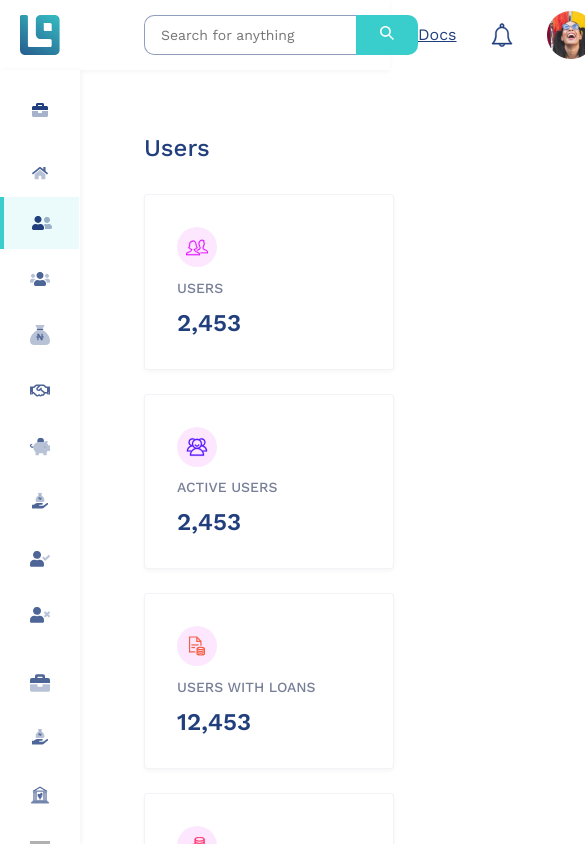
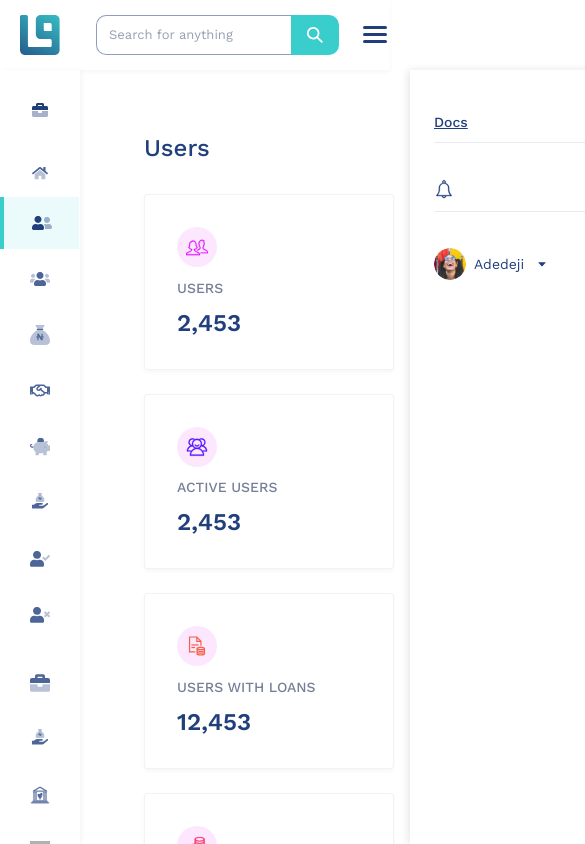
Before and after one commit to kennygodin/lendsqr-fe-test, a React (Vite) app: page / in a window 390 px wide. Both pictures are taken after typing "name@example.com", "Sample123" into the empty fields and a click on the button "LOG IN". Shown: the top 844 px of the page, 585 px wide, since content can reach past the window. Built offline with nearby package versions, Linux system fonts and the light colour scheme; grey boxes are pictures that could not be loaded.

Commit message:
feat: navbar responsiveness

```diff
--- a/src/components/navbar/Navbar.tsx
+++ b/src/components/navbar/Navbar.tsx
@@ -1,6 +1,13 @@
 import "./navbar.scss";
+import { useState } from "react";
 
 const Navbar = () => {
+  const [isMobileMenuOpen, setIsMobileMenuOpen] = useState(false);
+
+  const toggleMobileMenu = () => {
+    setIsMobileMenuOpen(!isMobileMenuOpen);
+  };
+
   return (
     <div className="navbar-container">
       <div className="search-container">
@@ -10,7 +17,13 @@ const Navbar = () => {
         </button>
       </div>
 
-      <div className="nav-items">
+      <div className="hamburger" onClick={toggleMobileMenu}>
+        <span></span>
+        <span></span>
+        <span></span>
+      </div>
+
+      <div className={`nav-items ${isMobileMenuOpen ? "mobile-open" : ""}`}>
         <div className="nav-item">
           <p className="docs">Docs</p>
         </div>
@@ -25,6 +38,10 @@ const Navbar = () => {
           <img src="/icons/cvr-arrow-down.svg" alt="cvr-arrow-down" />
         </div>
       </div>
+
+      {isMobileMenuOpen && (
+        <div className="mobile-overlay" onClick={toggleMobileMenu}></div>
+      )}
     </div>
   );
 };
--- a/src/components/navbar/navbar.scss
+++ b/src/components/navbar/navbar.scss
@@ -10,15 +10,37 @@
   align-items: center;
   justify-content: space-between;
   padding: 0 4rem;
+  position: relative;
+  background-color: #ffffff;
+
+  @include lg {
+    padding: 0 2rem;
+  }
+
+  @include md {
+    padding: 0 1.5rem;
+  }
+
+  @include sm {
+    padding: 0 1rem;
+  }
 
   .search-container {
     position: relative;
     flex: 1;
     max-width: 500px;
     height: 40px;
-
     display: flex;
     align-items: center;
+
+    @include md {
+      max-width: 300px;
+    }
+
+    @include sm {
+      max-width: none;
+      margin-right: 1rem;
+    }
 
     input {
       font-family: "Work Sans", sans-serif;
@@ -33,6 +55,16 @@
       font-weight: 400;
       color: #545f7d;
       flex: 1;
+      outline: none;
+
+      &::placeholder {
+        color: rgba(84, 95, 125, 0.6);
+      }
+
+      @include sm {
+        font-size: 13px;
+        padding: 0 0.75rem;
+      }
     }
 
     button {
@@ -46,39 +78,145 @@
       font-size: 14px;
       font-weight: 400;
       color: #545f7d;
+      display: flex;
+      align-items: center;
+      justify-content: center;
+
+      @include sm {
+        padding: 0 1rem;
+      }
+
+      img {
+        width: 16px;
+        height: 16px;
+      }
+    }
+  }
+
+  // Hamburger Menu
+  .hamburger {
+    display: none;
+    flex-direction: column;
+    gap: 4px;
+    cursor: pointer;
+    padding: 8px;
+    z-index: 1002;
+
+    @include md {
+      display: flex;
+    }
+
+    span {
+      width: 24px;
+      height: 3px;
+      background-color: #213f7d;
+      border-radius: 2px;
+      transition: all 0.3s ease;
+    }
+
+    &:hover span {
+      background-color: rgba(57, 205, 204, 1);
     }
   }
 
   .nav-items {
     display: flex;
     gap: 2rem;
+    align-items: center;
+
+    @include lg {
+      gap: 1.5rem;
+    }
+
+    @include md {
+      position: fixed;
+      top: 70px;
+      right: -300px;
+      width: 280px;
+      height: calc(100vh - 70px);
+      flex-direction: column;
+      background-color: #ffffff;
+      box-shadow: -2px 0 8px rgba(0, 0, 0, 0.1);
+      padding: 2rem 1.5rem;
+      gap: 1.5rem;
+      transition: right 0.3s ease;
+      z-index: 1001;
+      align-items: flex-start;
+
+      &.mobile-open {
+        right: 0;
+      }
+    }
 
     .nav-item {
       display: flex;
-      gap: 0.25rem;
+      gap: 0.5rem;
       align-items: center;
+
+      @include md {
+        width: 100%;
+        padding: 0.75rem 0;
+        border-bottom: 1px solid rgba(33, 63, 125, 0.1);
+
+        &:last-child {
+          border-bottom: none;
+        }
+      }
 
       p {
         color: rgba(33, 63, 125, 1);
+        margin: 0;
+        font-size: 14px;
       }
 
       .docs {
         text-decoration: underline;
         color: rgba(33, 63, 125, 1);
         cursor: pointer;
+        font-weight: 500;
+
+        &:hover {
+          color: rgba(57, 205, 204, 1);
+        }
       }
 
       img {
         display: block;
-      }
-
-      p {
-        margin: 0;
+        width: 20px;
+        height: 20px;
       }
 
       &:last-child {
         cursor: pointer;
+
+        &:hover {
+          p {
+            color: rgba(57, 205, 204, 1);
+          }
+        }
       }
     }
   }
+
+  .mobile-overlay {
+    display: none;
+
+    @include md {
+      display: block;
+      position: fixed;
+      top: 70px;
+      left: 0;
+      right: 0;
+      bottom: 0;
+      background-color: rgba(0, 0, 0, 0.5);
+      z-index: 1000;
+    }
+  }
 }
+
+.nav-items .nav-item img[alt="avatar"] {
+  width: 32px;
+  height: 32px;
+  border-radius: 50%;
+  object-fit: cover;
+}
```
